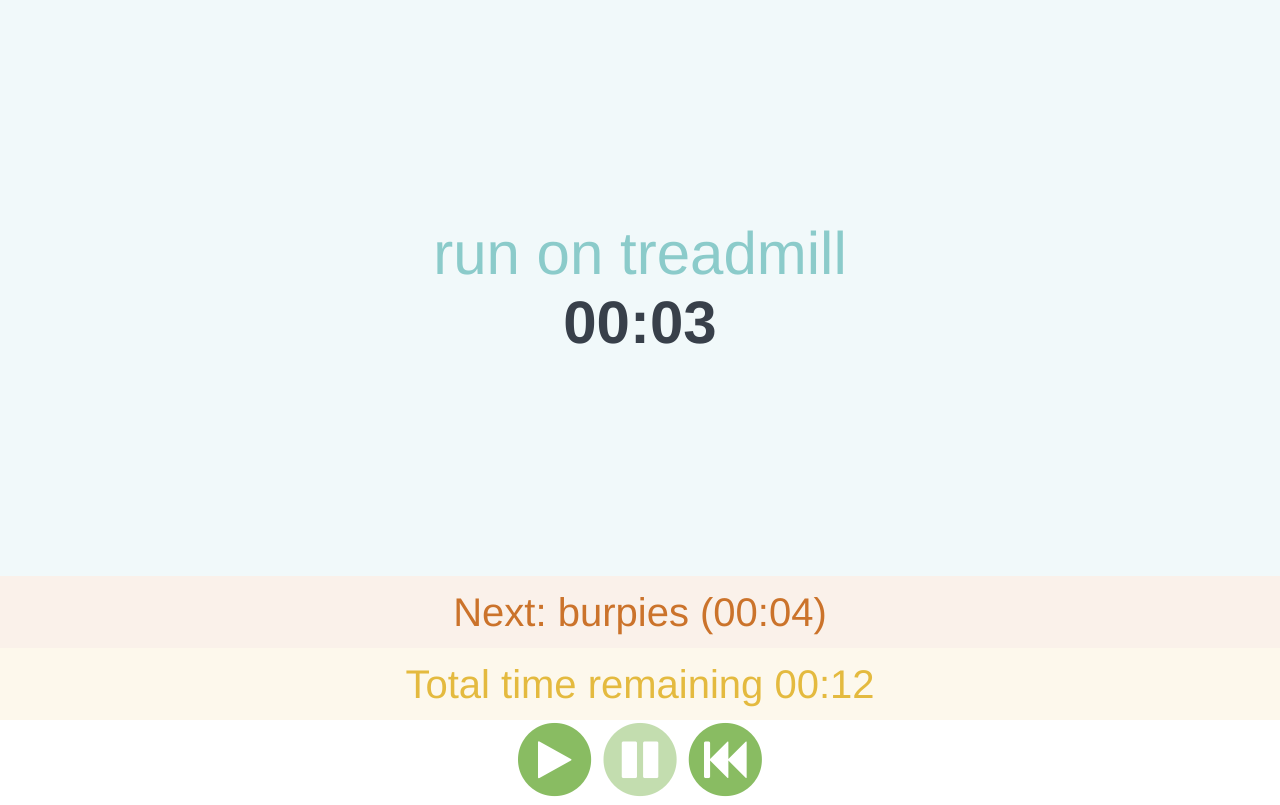
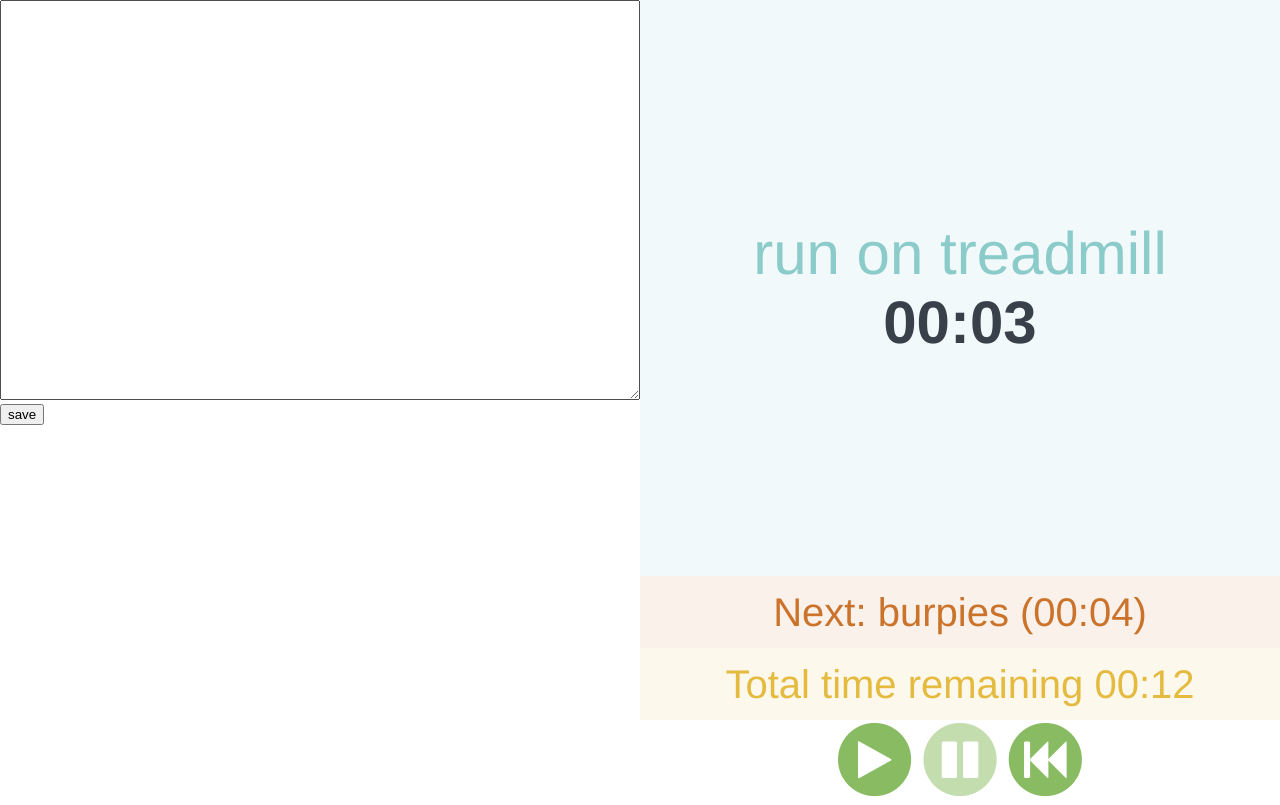
Before and after one commit to sennett/workoutify, a React app: page / in a window 1280 px wide. Built offline with nearby package versions, Linux system fonts and the light colour scheme.

Commit message:
add skeleton workout definer

```diff
--- a/components/App.js
+++ b/components/App.js
@@ -1,9 +1,15 @@
 import React from 'react'
-import WorkoutDisplay from '../components/WorkoutDisplay'
+import WorkoutDisplay from './WorkoutDisplay'
+import WorkoutDefiner from '../containers/WorkoutDefiner'
 
 const App = () => (
-  <div className="u-full-height">
-    <WorkoutDisplay />
+  <div className="u-full-height  c-layout">
+    <div className="u-full-height  c-layout__workout-definer">
+      <WorkoutDefiner />
+    </div>
+    <div className="u-full-height  c-layout__workout-display">
+      <WorkoutDisplay />
+    </div>
   </div>
 )
 
--- /dev/null
+++ b/containers/WorkoutDefiner.js
@@ -0,0 +1,12 @@
+import React from 'react'
+
+const WorkoutDefiner = () => {
+  return (
+    <div className="u-full-height">
+      <textarea className="c-workout-input" />
+      <button>save</button>
+    </div>
+  )
+}
+
+export default WorkoutDefiner
--- a/index.html
+++ b/index.html
@@ -19,6 +19,15 @@
         position: relative;
         top: 50%;
         transform: translateY(-50%);
+      }
+
+    .c-layout {
+      display: flex;
+    }
+
+      .c-layout__workout-definer,
+      .c-layout__workout-display {
+        width: 50%;
       }
 
     .c-workout-display {
@@ -96,6 +105,14 @@
       cursor: pointer;
     }
 
+    .c-workout-input {
+      width: 100%;
+      height: 400px;
+      margin:0;
+      padding: 0;
+      box-sizing: border-box;
+    }
+
     .u-full-height {
       height: 100%;
     }
```
